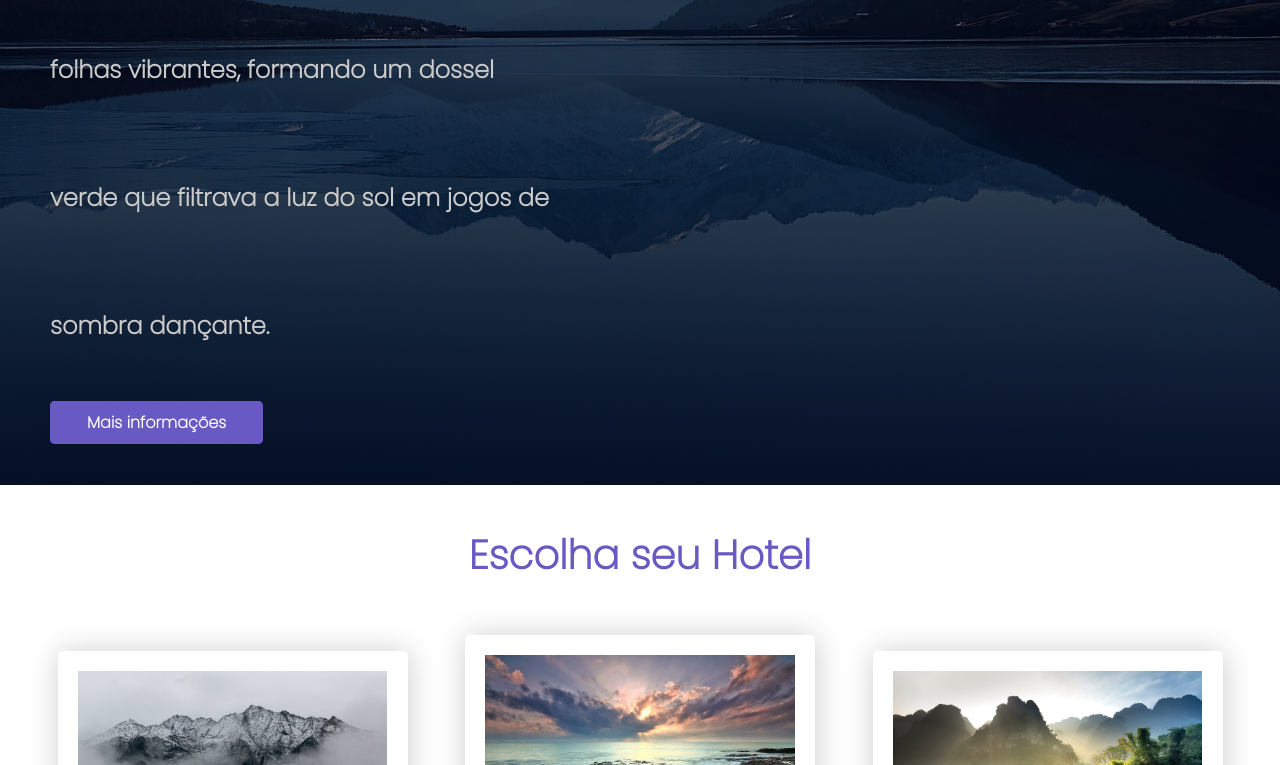
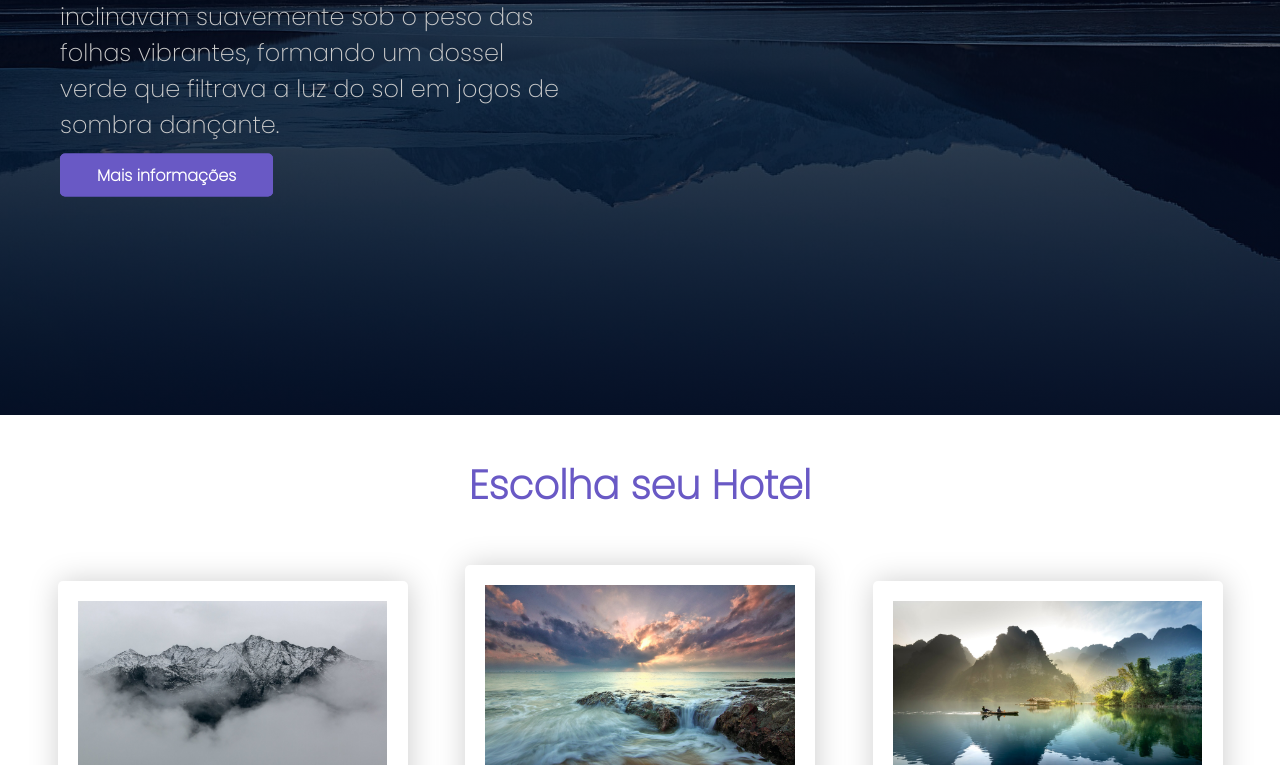
Before and after one commit to EstevaoCa/Pagina_paisagem, a plain HTML site: page index.html in a window 1280 px wide. Shown: the part 385-1150 px from the top of the page. Drawn offline with Linux system fonts and the light colour scheme.

Commit message:
Arrumando Css

```diff
--- a/Css/style.css
+++ b/Css/style.css
@@ -1,5 +1,4 @@
 /* Reset CSS */
-
 * {
   margin: 0;
   box-sizing: border-box;
@@ -12,7 +11,7 @@
 :root {
   --color-light: #ffffff;
   --color-blue: #6959c5;
-  --transition: .5s;
+  --transition: 0.5s;
 }
 
 html {
@@ -23,7 +22,7 @@ body {
   font-size: 1.6rem;
 }
 
-/* formatações genéricas */
+/* Formatações genéricas */
 a {
   text-decoration: none;
   color: var(--color-light);
@@ -35,6 +34,7 @@ img {
   max-width: 100%;
   max-height: 100%;
 }
+
 .btn {
   background-color: var(--color-blue);
   border: 2px solid var(--color-blue);
@@ -43,40 +43,50 @@ img {
   color: var(--color-light);
   transition: var(--transition);
 }
+
 .btn:hover {
   background-color: transparent;
   color: var(--color-blue);
 }
-/* Lines 1 to 63 of your code */
+
+/* Seções adicionais do código... */
 
 .hero {
   min-height: 100vh;
   background-position: 50%;
   background-repeat: no-repeat;
   background-size: cover;
-  display: flex;
-  align-items: center;
+  width: 100%;
+  position: relative;
+}
+
+.hero-content {
+  padding: 0 6rem;
+  color: var(--color-light);
+  box-sizing: border-box; /* Adicionado para garantir que o padding não ultrapasse o tamanho total */
+  position: absolute;
+  top: 50%; /* Move o conteúdo para o meio verticalmente */
+  left: 50%; /* Move o conteúdo para o meio horizontalmente */
+  transform: translate(-50%, -50%); /* Centraliza o conteúdo no meio do .hero */
+  width: 100%; /* Garante que a largura do conteúdo seja 100% do .hero */
+}
+.hero-content h2 {
+  font-size: 10vh;
   width: 100%;
 }
-.hero-content {
-  width: 90%;
-  padding: 5rem;
-  color: var(--color-light);
+
+.hero-content .btn {
+  margin: 0 auto;
 }
-.hero-content h2{
-  font-size: 7vh;
-}
-.hero-content .btn{
-  width: 100%;
-}
+
 .hero-content p {
-  font-weight: 600;
+  font-weight: normal;
   margin-bottom: 2rem;
   line-height: 3.6rem;
   font-size: 3vh;
-  line-height: 10vw;
   max-width: 500px;
 }
+
 .hotel-title {
   font-size: 5vmin;
   text-align: center;
@@ -84,6 +94,7 @@ img {
   color: var(--color-blue);
   border: none;
 }
+
 .hotel-list {
   width: 100%;
   display: flex;
@@ -91,6 +102,7 @@ img {
   align-items: center;
   justify-content: space-evenly;
 }
+
 .hotel-item {
   width: 80%;
   max-width: 350px;
@@ -103,25 +115,26 @@ img {
   padding: 2rem;
   box-shadow: 1px 1px 30px #ccc;
   border-radius: 5px;
-  transition: background-image 5s ;
+  transition: background-image 5s;
 }
-.hotel-item h3{
+
+.hotel-item h3 {
   margin: 2rem 0;
   font-weight: 800;
 }
+
 .hotel-item p {
   margin: 0 0 3rem;
   width: 90%;
 }
+
 .hotel-item:hover {
   transform: scale(1.1);
   background-color: #EFE6FF;
 }
-.hotel-item:hover p{
+
+.hotel-item:hover p,
+.hotel-item:hover h3 {
   color: var(--color-blue);
-  transition: var(--transition)
+  transition: var(--transition);
 }
-.hotel-item:hover h3{
-  color: var(--color-blue);
-  transition: var(--transition)
-}
```
